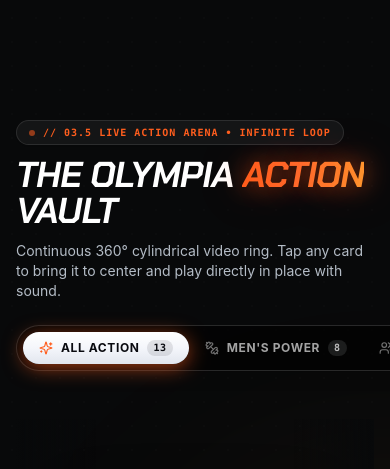
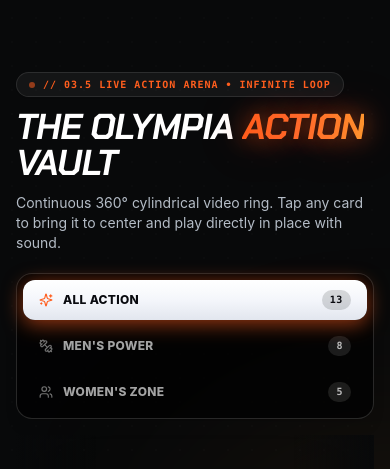
Before and after one commit to UdaySolutionsOfficial/SNOlympiaFitnessGym, a React (Vite) app: page / in a window 390 px wide. Shown: the part 8482-8951 px from the top of the page. Built offline with nearby package versions, Linux system fonts and the light colour scheme.

Commit message:
feat(mobile): stack action vault filters vertically within existing spacing to eliminate horizontal overflow

```diff
--- a/src/components/sections/VideoArenaSection.tsx
+++ b/src/components/sections/VideoArenaSection.tsx
@@ -564,7 +564,7 @@
   return (
     <section
       id="action"
-      className="relative py-28 sm:py-36 md:py-44 bg-[#08090A] overflow-hidden select-none"
+      className="relative py-16 sm:py-28 md:py-44 bg-[#08090A] overflow-hidden select-none"
     >
       {/* 1. Ambient Background Atmosphere */}
       <div className="absolute inset-0 pointer-events-none">
@@ -577,7 +577,7 @@
         {/* ========================================================================= */}
         {/* SECTION HEADER WITH CATEGORY FILTER                                       */}
         {/* ========================================================================= */}
-        <ScrollReveal direction="up" delay={0.05} className="flex flex-col md:flex-row md:items-end justify-between gap-6 mb-12 sm:mb-16">
+        <ScrollReveal direction="up" delay={0.05} className="flex flex-col md:flex-row md:items-end justify-between gap-5 mb-4 sm:mb-8 md:mb-16">
           <div>
             {/* Section Tag */}
             <div className="inline-flex items-center gap-2 px-3 py-1 rounded-full bg-white/5 border border-white/10 backdrop-blur-md mb-3 shadow-sm">
@@ -596,8 +596,8 @@
             </p>
           </div>
 
-          {/* Interactive Category Filter Pills (All | Men | Women) */}
-          <div className="flex items-center p-1.5 rounded-full bg-black/60 border border-white/15 backdrop-blur-xl shadow-lg self-start md:self-auto">
+          {/* Interactive Category Filter Pills (Vertical stack on mobile, horizontal row on desktop) */}
+          <div className="flex flex-col md:flex-row items-stretch md:items-center gap-1.5 md:gap-0 p-1.5 rounded-2xl md:rounded-full bg-black/70 border border-white/15 backdrop-blur-xl shadow-lg w-full max-w-sm sm:max-w-md md:w-auto md:max-w-none self-start md:self-auto">
             {(
               [
                 { id: 'all', label: 'All Action', count: 13, icon: <Sparkles className="w-3.5 h-3.5" /> },
@@ -610,7 +610,7 @@
                 <button
                   key={filter.id}
                   onClick={() => setActiveFilter(filter.id)}
-                  className={`relative flex items-center gap-2 px-4 py-2 rounded-full text-xs font-bold uppercase tracking-wider outline-none transition-colors ${
+                  className={`relative flex items-center justify-between md:justify-start gap-2.5 px-4 py-2.5 md:py-2 rounded-xl md:rounded-full text-xs font-bold uppercase tracking-wider outline-none transition-all ${
                     isActive ? 'text-[#0A0B10]' : 'text-neutral-400 hover:text-white'
                   }`}
                 >
@@ -619,16 +619,18 @@
                     <motion.div
                       layoutId="activeReelFilterPill"
                       transition={{ type: 'spring', stiffness: 400, damping: 30 }}
-                      className="absolute inset-0 rounded-full bg-gradient-to-b from-white via-[#F4F6FB] to-[#E2E6EE] shadow-[0_4px_20px_rgba(255,94,30,0.6)] z-0"
+                      className="absolute inset-0 rounded-xl md:rounded-full bg-gradient-to-b from-white via-[#F4F6FB] to-[#E2E6EE] shadow-[0_4px_20px_rgba(255,94,30,0.6)] z-0"
                     />
                   )}
-                  <span className={`relative z-10 ${isActive ? 'text-[#FF5E1E]' : 'opacity-70'}`}>
-                    {filter.icon}
-                  </span>
-                  <span className="relative z-10 whitespace-nowrap">{filter.label}</span>
+                  <div className="relative z-10 flex items-center gap-2.5">
+                    <span className={isActive ? 'text-[#FF5E1E]' : 'opacity-70'}>
+                      {filter.icon}
+                    </span>
+                    <span className="whitespace-nowrap font-extrabold tracking-wide">{filter.label}</span>
+                  </div>
                   <span
-                    className={`relative z-10 text-[10px] font-mono px-1.5 py-0.2 rounded-full ${
-                      isActive ? 'bg-[#0A0B10]/10 text-[#0A0B10] font-black' : 'bg-white/10 text-white/70'
+                    className={`relative z-10 text-[10px] font-mono px-2 py-0.5 rounded-full ${
+                      isActive ? 'bg-[#0A0B10]/15 text-[#0A0B10] font-black' : 'bg-white/10 text-white/70'
                     }`}
                   >
                     {filter.count}
@@ -648,7 +650,7 @@
           onPointerMove={handlePointerMove}
           onPointerUp={handlePointerUp}
           onPointerLeave={handlePointerLeave}
-          className="relative w-full h-[540px] sm:h-[600px] md:h-[640px] flex items-center justify-center [perspective:1400px] overflow-hidden cursor-grab active:cursor-grabbing select-none"
+          className="relative w-full h-[490px] sm:h-[560px] md:h-[640px] flex items-center justify-center [perspective:1400px] overflow-hidden cursor-grab active:cursor-grabbing select-none"
           style={{ touchAction: 'pan-y' }}
         >
           {/* Edge Vignette Fades to make wrap-around perfectly seamless */}
```
